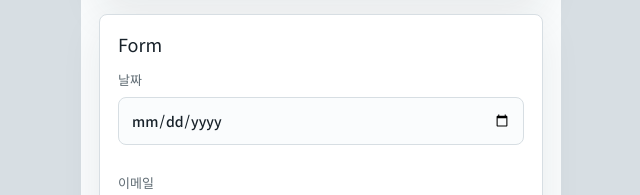
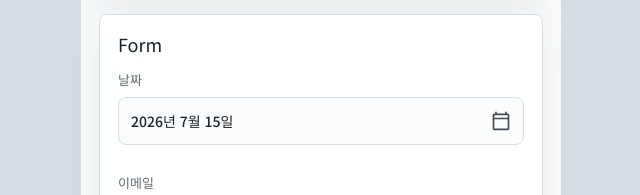
Before and after one commit to qpow1018/health-checker, a Next.js app: page /component-test in a window 1280 px wide. Shown: the part 1014-1209 px from the top of the page, without its empty margins (319-959 px from the left). Built offline with nearby package versions, Linux system fonts and the light colour scheme.

Commit message:
Add shared date picker component

```diff
--- a/package.json
+++ b/package.json
@@ -20,6 +20,7 @@
     "@supabase/supabase-js": "^2.53.0",
     "next": "^15.3.0",
     "react": "^19.0.0",
+    "react-day-picker": "^10.0.1",
     "react-dom": "^19.0.0",
     "react-icons": "^5.6.0"
   },
--- a/src/app/component-test/ComponentTestClient.tsx
+++ b/src/app/component-test/ComponentTestClient.tsx
@@ -5,6 +5,7 @@ import BottomModal from "@/components/common/bottomModal/BottomModal";
 import Button from "@/components/common/button/Button";
 import ButtonGroup from "@/components/common/buttonGroup/ButtonGroup";
 import ConfirmModal from "@/components/common/confirmModal/ConfirmModal";
+import DatePicker from "@/components/common/form/DatePicker";
 import FormMessage from "@/components/common/form/FormMessage";
 import FormRow from "@/components/common/form/FormRow";
 import TextInput from "@/components/common/form/TextInput";
@@ -15,6 +16,7 @@ import styles from "./componentTestPage.module.scss";
 
 export function ComponentTestClient() {
   const [email, setEmail] = useState("");
+  const [date, setDate] = useState("2026-07-15");
   const [note, setNote] = useState("저녁 이후 물을 적게 마심");
   const [urgency, setUrgency] = useState("ordinary");
   const [wokeFromSleep, setWokeFromSleep] = useState("no");
@@ -133,10 +135,10 @@ export function ComponentTestClient() {
 
           <div className={styles["form-stack"]}>
             <FormRow label="날짜" htmlFor="component-test-date">
-              <input
-                className={styles["native-form-control"]}
+              <DatePicker
                 id="component-test-date"
-                type="date"
+                onChange={setDate}
+                value={date}
               />
             </FormRow>
 
--- a/src/app/component-test/componentTestPage.module.scss
+++ b/src/app/component-test/componentTestPage.module.scss
@@ -99,26 +99,6 @@
     gap: 14px;
   }
 
-  .native-form-control {
-    width: 100%;
-    min-height: 48px;
-    min-width: 0;
-    border: 1px solid $border;
-    border-radius: $radius;
-    padding: 0 12px;
-    background: $gray-100;
-    color: $text;
-    font: inherit;
-    font-size: 14px;
-    font-weight: 500;
-
-    &:focus {
-      border-color: $primary-400;
-      background: #ffffff;
-      outline: 0;
-    }
-  }
-
   .bottom-modal-preview {
     display: grid;
     gap: 18px;
--- /dev/null
+++ b/src/components/common/form/DatePicker.tsx
@@ -0,0 +1,144 @@
+"use client";
+
+import { useState } from "react";
+import { DayPicker } from "react-day-picker";
+import { ko } from "react-day-picker/locale";
+
+import "react-day-picker/style.css";
+
+import BottomModal from "@/components/common/bottomModal/BottomModal";
+import Button from "@/components/common/button/Button";
+
+import { MdOutlineCalendarToday } from "react-icons/md";
+
+import styles from "./datePicker.module.scss";
+
+export default function DatePicker(props: {
+  id: string;
+  value: string;
+  onChange: (value: string) => void;
+  min?: string;
+  max?: string;
+  isDisabled?: boolean;
+}) {
+  const { id, value, onChange, min, max, isDisabled = false } = props;
+  const [isOpen, setIsOpen] = useState(false);
+  const [draftDate, setDraftDate] = useState(() => parseDateValue(value));
+  const selectedDate = parseDateValue(value);
+  const disabledDates = getDisabledDates(min, max);
+
+  function handleOpen() {
+    setDraftDate(selectedDate);
+    setIsOpen(true);
+  }
+
+  function handleClose() {
+    setIsOpen(false);
+  }
+
+  function handleApply() {
+    if (!draftDate) {
+      return;
+    }
+
+    onChange(formatDateValue(draftDate));
+    handleClose();
+  }
+
+  return (
+    <>
+      <button
+        aria-expanded={isOpen}
+        aria-haspopup="dialog"
+        className={styles["date-picker"]}
+        disabled={isDisabled}
+        id={id}
+        onClick={handleOpen}
+        type="button"
+      >
+        <span>{value ? formatDateLabel(value) : "날짜 선택"}</span>
+        <MdOutlineCalendarToday aria-hidden="true" />
+      </button>
+
+      <BottomModal isOpen={isOpen} onClose={handleClose} title="날짜 선택">
+        <div className={styles["date-picker-modal"]}>
+          <DayPicker
+            className={styles["date-picker-calendar"]}
+            defaultMonth={draftDate}
+            disabled={disabledDates}
+            locale={ko}
+            mode="single"
+            navLayout="around"
+            onSelect={setDraftDate}
+            selected={draftDate}
+          />
+
+          <div className={styles["date-picker-actions"]}>
+            <Button
+              color="gray"
+              fill="outline"
+              isFullWidth
+              onClick={handleClose}
+              size="large"
+            >
+              취소
+            </Button>
+            <Button
+              color="primary"
+              isDisabled={!draftDate}
+              isFullWidth
+              onClick={handleApply}
+              size="large"
+            >
+              적용하기
+            </Button>
+          </div>
+        </div>
+      </BottomModal>
+    </>
+  );
+}
+
+function formatDateLabel(value: string) {
+  const date = parseDateValue(value);
+
+  if (!date) {
+    return value;
+  }
+
+  return `${date.getFullYear()}년 ${date.getMonth() + 1}월 ${date.getDate()}일`;
+}
+
+function parseDateValue(value: string) {
+  const [year, month, day] = value.split("-").map(Number);
+
+  if (!year || !month || !day) {
+    return undefined;
+  }
+
+  return new Date(year, month - 1, day);
+}
+
+function formatDateValue(date: Date) {
+  const year = date.getFullYear();
+  const month = String(date.getMonth() + 1).padStart(2, "0");
+  const day = String(date.getDate()).padStart(2, "0");
+
+  return `${year}-${month}-${day}`;
+}
+
+function getDisabledDates(min?: string, max?: string) {
+  const minDate = min ? parseDateValue(min) : undefined;
+  const maxDate = max ? parseDateValue(max) : undefined;
+  const disabledDates: Array<{ before: Date } | { after: Date }> = [];
+
+  if (minDate) {
+    disabledDates.push({ before: minDate });
+  }
+
+  if (maxDate) {
+    disabledDates.push({ after: maxDate });
+  }
+
+  return disabledDates;
+}
--- /dev/null
+++ b/src/components/common/form/datePicker.module.scss
@@ -0,0 +1,163 @@
+.date-picker {
+  display: flex;
+  align-items: center;
+  justify-content: space-between;
+  width: 100%;
+  min-height: 48px;
+  min-width: 0;
+  border: 1px solid $border;
+  border-radius: $radius;
+  padding: 0 12px;
+  background: $gray-100;
+  color: $text;
+  cursor: pointer;
+  font: inherit;
+  font-size: 14px;
+  font-weight: 500;
+  text-align: left;
+  transition:
+    background $transition,
+    border-color $transition;
+
+  &:focus {
+    border-color: $primary-400;
+    background: #ffffff;
+    outline: 0;
+  }
+
+  &:disabled {
+    cursor: not-allowed;
+    color: $text-secondary;
+  }
+
+  svg {
+    flex-shrink: 0;
+    width: 20px;
+    height: 20px;
+    color: $text-secondary;
+  }
+}
+
+.date-picker-modal {
+  display: grid;
+  gap: 20px;
+  padding: 20px 20px max(22px, env(safe-area-inset-bottom));
+}
+
+.date-picker-calendar {
+  width: 100%;
+
+  :global(.rdp-root) {
+    --rdp-accent-color: #{$primary};
+    --rdp-accent-background-color: #{$primary-soft};
+    --rdp-day-height: 44px;
+    --rdp-day-width: 44px;
+    --rdp-day_button-border: 0;
+    --rdp-day_button-border-radius: 50%;
+    --rdp-day_button-height: 40px;
+    --rdp-day_button-width: 40px;
+    --rdp-nav_button-height: 36px;
+    --rdp-nav_button-width: 36px;
+    --rdp-nav-height: 40px;
+    --rdp-selected-border: 0;
+    --rdp-today-color: #{$primary-strong};
+    --rdp-weekday-padding: 8px 0;
+    width: 100%;
+    color: $text;
+    font: inherit;
+  }
+
+  :global(.rdp-months),
+  :global(.rdp-month),
+  :global(.rdp-month_grid) {
+    width: 100%;
+  }
+
+  :global(.rdp-months) {
+    max-width: none;
+  }
+
+  :global(.rdp-month_caption) {
+    align-items: center;
+    justify-content: center;
+    color: $text;
+    font-size: 16px;
+    font-weight: 700;
+  }
+
+  :global(.rdp-weekday) {
+    color: $text-muted;
+    font-size: 12px;
+    font-weight: 600;
+  }
+
+  :global(.rdp-day) {
+    width: calc(100% / 7);
+  }
+
+  :global(.rdp-day_button) {
+    margin: 0 auto;
+    color: $text;
+    font-size: 14px;
+    font-weight: 500;
+
+    &:hover:not(:disabled) {
+      background: $primary-soft;
+    }
+
+    &:active:not(:disabled) {
+      background: $primary-200;
+    }
+
+    &:focus-visible {
+      outline: 2px solid $primary;
+      outline-offset: 2px;
+    }
+  }
+
+  :global(.rdp-selected .rdp-day_button) {
+    background: $primary;
+    color: #ffffff;
+
+    &:hover:not(:disabled) {
+      background: $primary-strong;
+    }
+
+    &:active:not(:disabled) {
+      background: $primary-500;
+    }
+  }
+
+  :global(.rdp-outside) {
+    color: $text-muted;
+  }
+
+  :global(.rdp-button_previous),
+  :global(.rdp-button_next) {
+    border-radius: $radius;
+    color: $text-secondary;
+
+    &:hover:not(:disabled) {
+      background: $gray-100;
+    }
+
+    &:active:not(:disabled) {
+      background: $gray-200;
+    }
+
+    &:focus-visible {
+      outline: 2px solid $primary;
+      outline-offset: 2px;
+    }
+
+    :global(.rdp-chevron) {
+      fill: currentcolor;
+    }
+  }
+}
+
+.date-picker-actions {
+  display: grid;
+  grid-template-columns: repeat(2, minmax(0, 1fr));
+  gap: 10px;
+}
```
Also changed, not shown: 2 other files (tests, documents, lock files or other folders).
